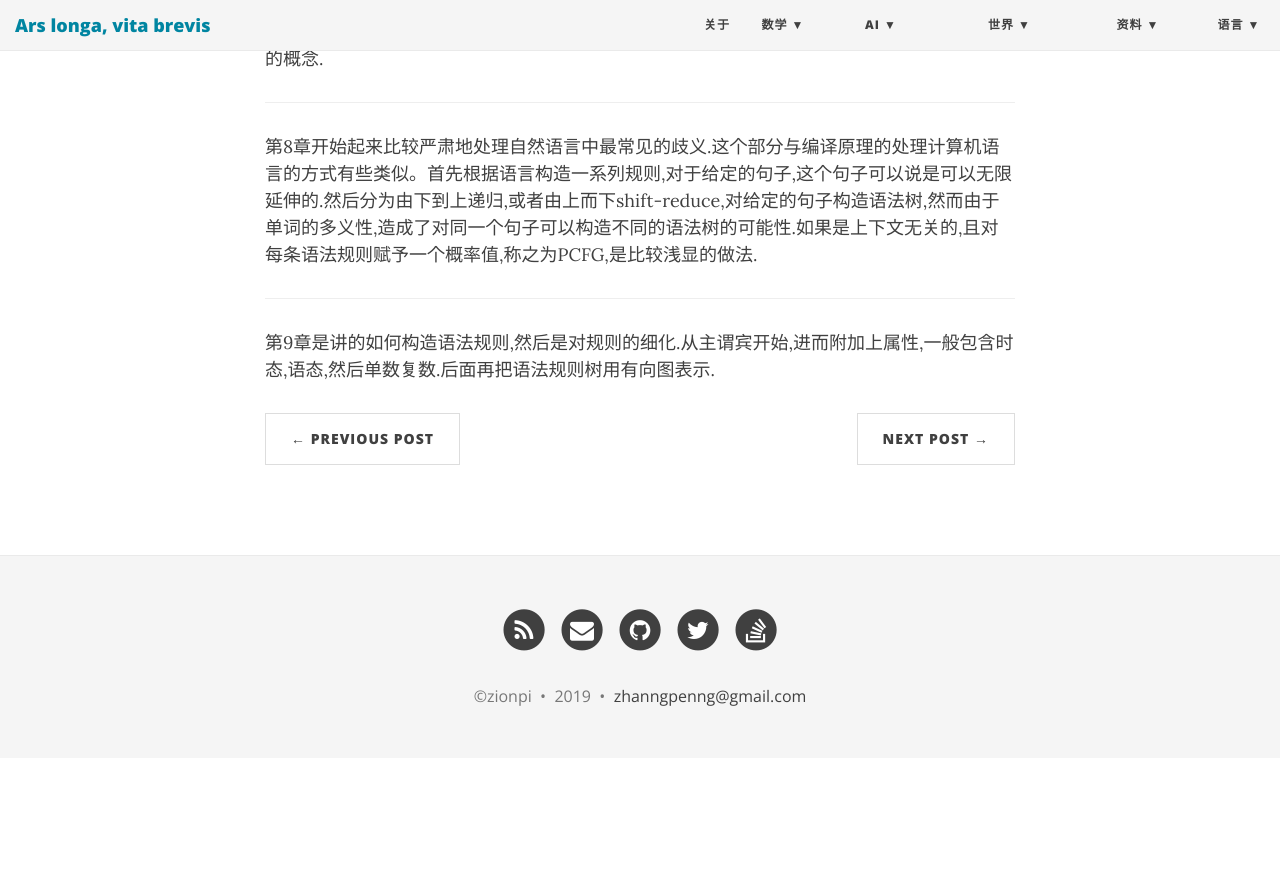
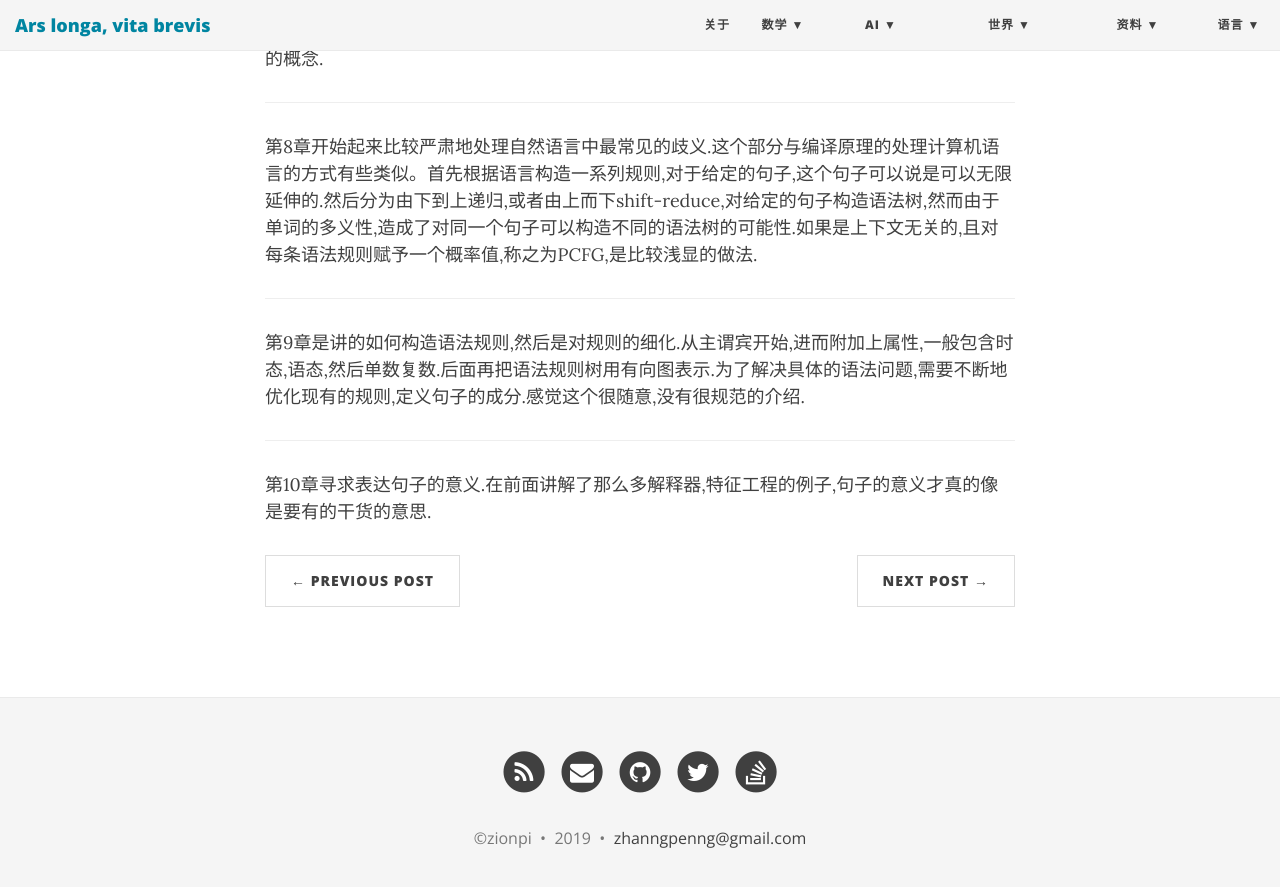
Before and after one commit to ZionPi/zionpi.github.io, a Jekyll site: the page built from _posts/2013-10-02-natural-language-processing-with-python.md, in a window 1280 px wide and 900 px high, scrolled down 1431 px. Shown: the top 887 px of the window. Built offline with Jekyll 4.4.1, drawn with Linux system fonts in a browser that asks for light colours; nearby versions of some CDN libraries; before the commit the page ends 2189 px from its top, so only the background shows below that.

Commit message:
Update 2013-10-02-natural-language-processing-with-python.md

```diff
--- a/_posts/2013-10-02-natural-language-processing-with-python.md
+++ b/_posts/2013-10-02-natural-language-processing-with-python.md
@@ -31,4 +31,7 @@ Tagging,比如画树,不是先画树,再画蓝天.Brill Tagging是反过来,先
 第8章开始起来比较严肃地处理自然语言中最常见的歧义.这个部分与编译原理的处理计算机语言的方式有些类似。首先根据语言构造一系列规则,对于给定的句子,这个句子可以说是可以无限延伸的.然后分为由下到上递归,或者由上而下shift-reduce,对给定的句子构造语法树,然而由于单词的多义性,造成了对同一个句子可以构造不同的语法树的可能性.如果是上下文无关的,且对每条语法规则赋予一个概率值,称之为PCFG,是比较浅显的做法.
 
 ---
-第9章是讲的如何构造语法规则,然后是对规则的细化.从主谓宾开始,进而附加上属性,一般包含时态,语态,然后单数复数.后面再把语法规则树用有向图表示.
+第9章是讲的如何构造语法规则,然后是对规则的细化.从主谓宾开始,进而附加上属性,一般包含时态,语态,然后单数复数.后面再把语法规则树用有向图表示.为了解决具体的语法问题,需要不断地优化现有的规则,定义句子的成分.感觉这个很随意,没有很规范的介绍.
+
+---
+第10章寻求表达句子的意义.在前面讲解了那么多解释器,特征工程的例子,句子的意义才真的像是要有的干货的意思.
```
